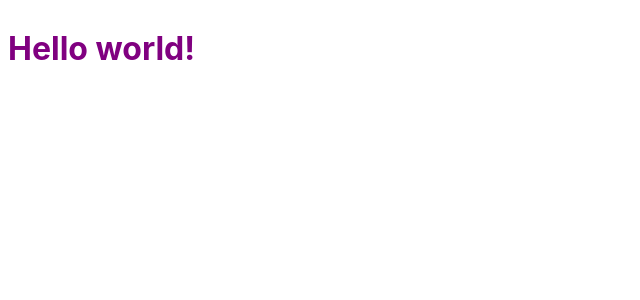
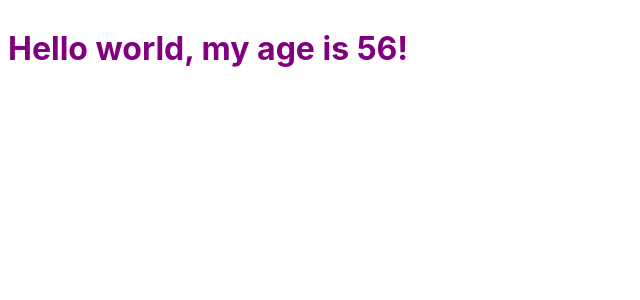
Before and after one commit to alami/svelte-cource, a Svelte app: page / in a window 1280 px wide. Shown: the top 300 px of the page, without its empty margins (0-640 px from the left). Built offline with nearby package versions, Linux system fonts and the light colour scheme.

Commit message:
1-05-expodt age

```diff
--- a/src/App.svelte
+++ b/src/App.svelte
@@ -1,5 +1,6 @@
 <script>
 	export let name;
+	export let age;
 </script>
 
 <style>
@@ -8,4 +9,4 @@
 	}
 </style>
 
-<h1>Hello {name}!</h1>
+<h1>Hello {name}, my age is {age}!</h1>
--- a/src/main.js
+++ b/src/main.js
@@ -3,7 +3,8 @@ import App from './App.svelte';
 const app = new App({
 	target: document.body,
 	props: {
-		name: 'world'
+		name: 'world',
+		age: '56'
 	}
 });
 
```
